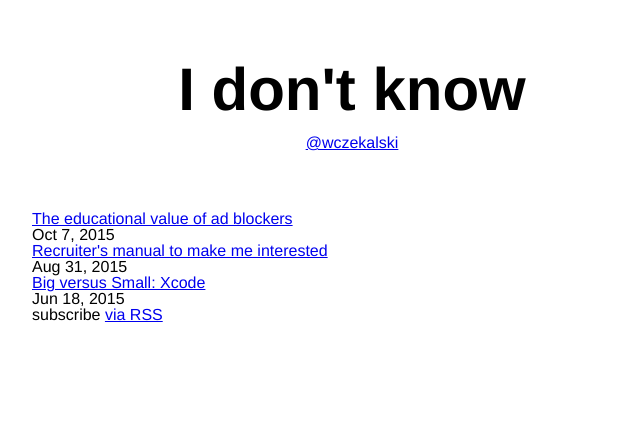
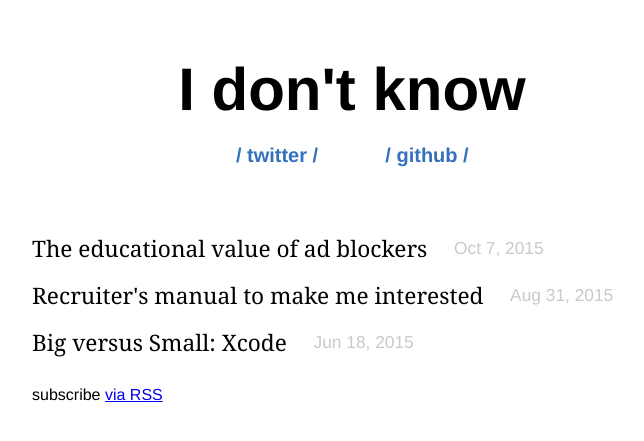
Before and after one commit to wczekalski/wczekalski.github.io, a Jekyll site: the page built from index.html, in a window 1280 px wide. Shown: the top 441 px of the page, without its empty margins (288-932 px from the left). Built offline with Jekyll 4.4.1, drawn with Linux system fonts in a browser that asks for light colours.

Commit message:
Designed index.html

```diff
--- a/css/index.scss
+++ b/css/index.scss
@@ -11,14 +11,59 @@ body {
 	font-family: Helvetica-Neue, Helvetica, Arial, sans-serif;
 }
 
+.link-container {
+	display: flex;
+	flex-direction: row;
+	justify-content: center;
+	margin-top: 10px;
+}
+
+.link {
+	display: flex;
+    	width: 150px;
+	justify-content: center;
+}
+
+.post-list {
+	display: flex;
+	flex-direction: column;
+
+	li {
+		display: flex;
+		margin-top: 10px;
+		margin-bottom: 10px;
+		flex-direction: row;
+	}
+
+	margin-bottom: 20px;
+}
+
+.post-link {
+	display: flex;
+	font-size: 17pt;
+	text-decoration: none;
+	color: black;
+	line-height: 1.2;
+	font-family: Georgia;
+}
+
+.post-meta {
+	display: flex;
+	margin-left: 20pt;
+	align-self: center;
+	flex-shrink: 0;
+	font-size: 13pt;
+	color:rgba(139, 140, 140, 0.47);
+}
+
 .page-heading {
 	display: flex;
 	margin-top: 60px;
 	margin-bottom: 60px;
-	flex-flow: column;
+	flex-direction: column;
 	justify-content: center;
 
-	h1, a {
+	h1 {
 		display: flex;
 		justify-content: center;
 
@@ -29,5 +74,16 @@ body {
 	}
 	a {
 		margin-top: 15px;
+		font-size: 20px;
+		font-style: normal;
+		font-variant: normal;
+		font-weight: bold;
+		text-decoration: none;
+		text-rendering: optimizelegibility;
+		text-shadow: none;
+		color: rgb(53, 113, 187);
+		&:hover {
+			color: rgba(139, 140, 140, 0.47);
+		}
 	}
 }
--- a/css/post.scss
+++ b/css/post.scss
@@ -1,12 +1,5 @@
 ---
 ---
-
-body, h1, h2, h3, h4, h5, h6,
-p, blockquote, pre, hr,
-dl, dd, ol, ul, figure {
-    margin: 0;
-    padding: 0;
-}
 
 h1, h2, h3, h4, h5, h6 {
 	font-weight: bold;
--- a/index.html
+++ b/index.html
@@ -4,16 +4,16 @@ css_file: index
 ---
 <div class="home">
 	<div class="page-heading">
-
-	<h1>{{ site.title }}</h1>
-	<a class="twitter-link" href="https://twitter.com/wczekalski">@wczekalski</a>
+		<h1>{{ site.title }}</h1>
+		<div class="link-container">
+			<a class="link" href="https://twitter.com/{{ site.twitter_username }}">/   twitter   /</a>
+			<a class="link" href="https://github.com/{{ site.github_username }}">/   github   /</a>
+		</div>
 	</div>
-  <ul class="post-list">
-    {% for post in site.posts %}
-      <li>
-        <h2>
+	<ul class="post-list">
+		{% for post in site.posts %}
+		<li>
           <a class="post-link" href="{{ post.url | prepend: site.baseurl }}">{{ post.title }}</a>
-        </h2>
         <span class="post-meta">{{ post.date | date: "%b %-d, %Y" }}</span>
 
       </li>
```
Also changed, not shown: 3 other files.
